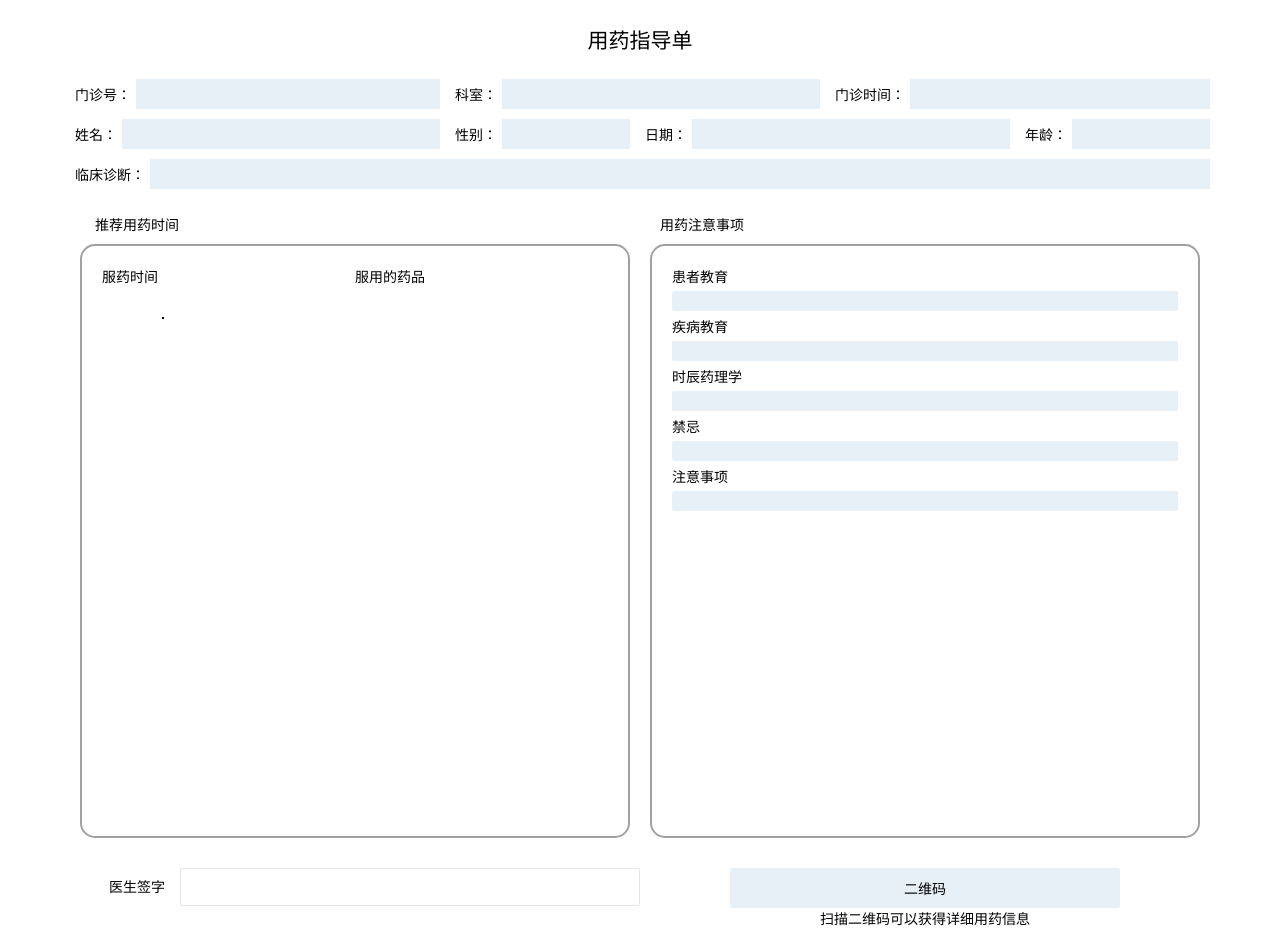
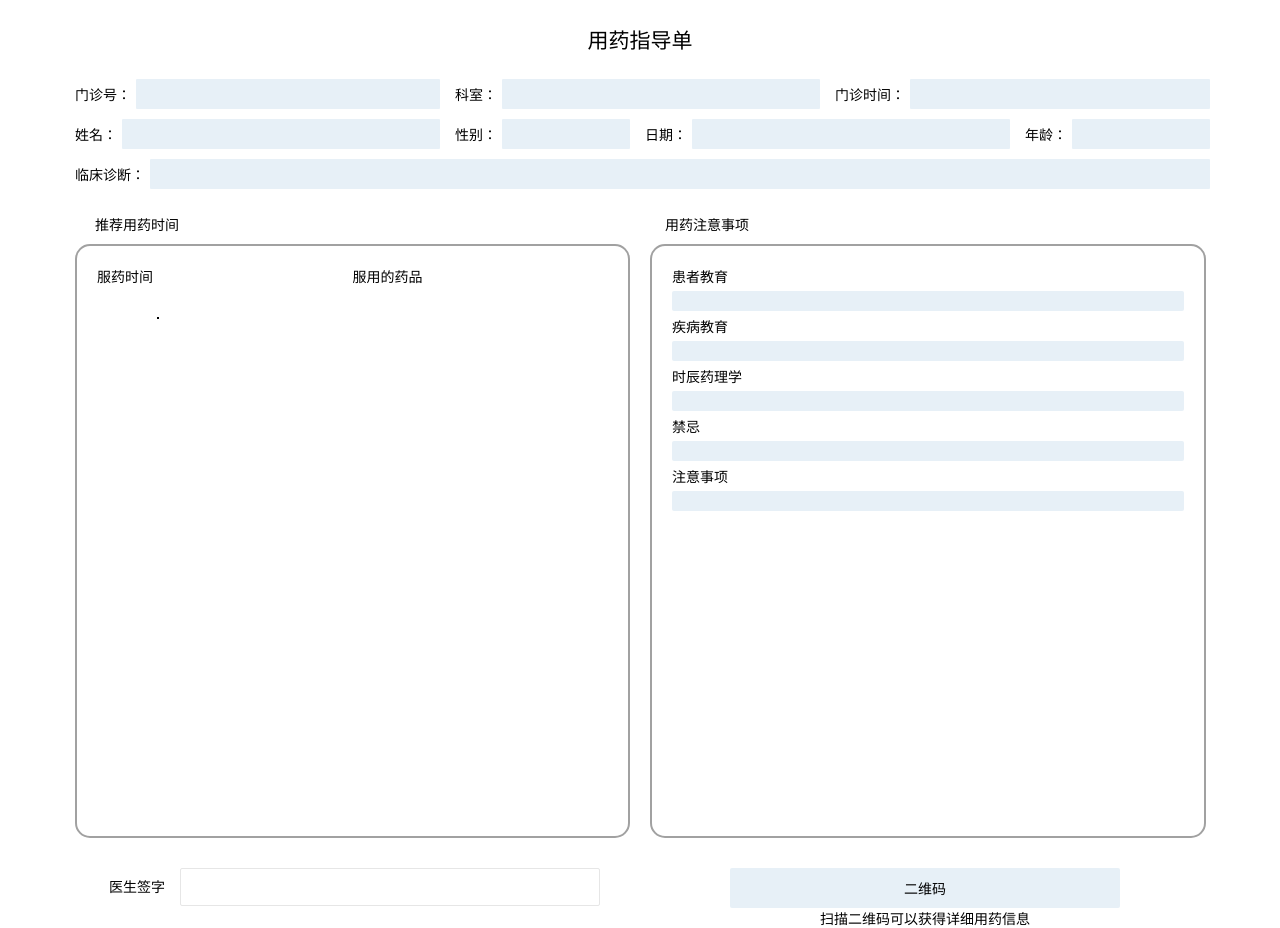
Before and after one commit to Liu-SD/xiangya, a Flask app: template templates/test.html in a window 1280 px wide. Run offline with Flask 2, Linux system fonts and the light colour scheme; the template is opened without the code that fills it, so the values that code supplies are empty.

Commit message:
adjust apperance

```diff
--- a/templates/style.css
+++ b/templates/style.css
@@ -136,11 +136,13 @@ input[type=text]::before {
   color: rgb(0, 0, 0);
 }
 
+/* 在html里对margin做了进一步调整 */
 .outlierbox{
   border:2px solid #a1a1a1;
   padding:20px 20px;
   border-radius:15px;
-  margin: 10px 10px;
+  margin-top: 10px;
+  margin-bottom: 10px;
   min-height: 550px;
 }
 
--- a/templates/test.html
+++ b/templates/test.html
@@ -83,7 +83,7 @@
         <div class="layui-row row_margin">
             <div class="layui-col-xs6">
                 <p style="margin-left: 25px;">推荐用药时间</p>
-                <div class="outlierbox">
+                <div class="outlierbox" style="margin-left: 5px;margin-right: 10px;">
                     <!-- style="margin: 10px 10px 10px 20px;" -->
 
                     <div class="layui-row">
@@ -121,8 +121,8 @@
             </div>
 
             <div class="layui-col-xs6">
-                <p style="margin-left: 20px;">用药注意事项</p>
-                <div class="outlierbox">
+                <p style="margin-left: 25px;">用药注意事项</p>
+                <div class="outlierbox" style="margin-left: 10px;margin-right:4px;">
                     <p>患者教育</p>
                     <p class="box caution_margin"> {{user_edu}}</p>
                     <p>疾病教育</p>
@@ -140,7 +140,7 @@
 
         <div class="layui-row row_margin">
             <div class="layui-col-xs6">
-                <div class="layui-form-item">
+                <div class="layui-form-item" style="padding-right: 40px;">
                     <label class="layui-form-label">医生签字</label>
                     <div class="layui-input-block">
                         <input type="text" name="section" autocomplete="off" class="layui-input">
```
